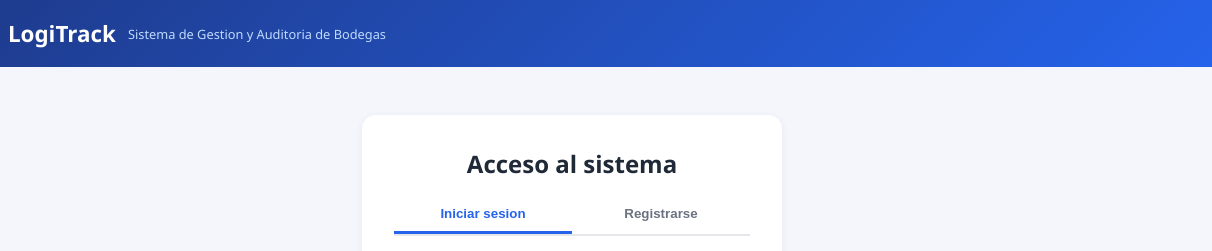
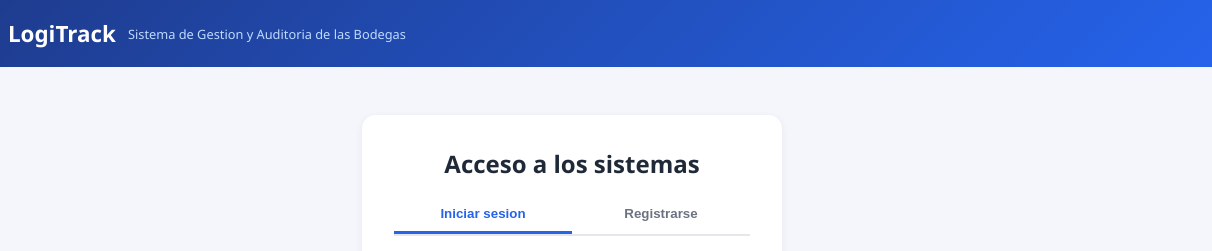
Before and after one commit to CristianArdila0922/Springboot, a plain HTML site: page frontend/index.html in a window 1280 px wide. Shown: the top 251 px of the page, 68-1280 px from the left. Drawn offline with Linux system fonts and the light colour scheme.

Commit message:
commit de sobra pq se me olvido hacer va la madre

```diff
--- a/frontend/index.html
+++ b/frontend/index.html
@@ -12,7 +12,7 @@
     <div class="brand">
         <span class="logo">📦</span>
         <h1>LogiTrack</h1>
-        <small>Sistema de Gestion y Auditoria de Bodegas</small>
+        <small>Sistema de Gestion y Auditoria de las Bodegas</small>
     </div>
     <div id="user-bar" class="user-bar" hidden>
         <span id="user-info"></span>
@@ -22,7 +22,7 @@
 
 <!-- ===================== VISTA LOGIN ===================== -->
 <section id="login-view" class="login-card">
-    <h2>Acceso al sistema</h2>
+    <h2>Acceso a los sistemas</h2>
     <div class="tabs">
         <button id="tab-login" class="tab active" onclick="showLogin()">Iniciar sesion</button>
         <button id="tab-register" class="tab" onclick="showRegister()">Registrarse</button>
```
